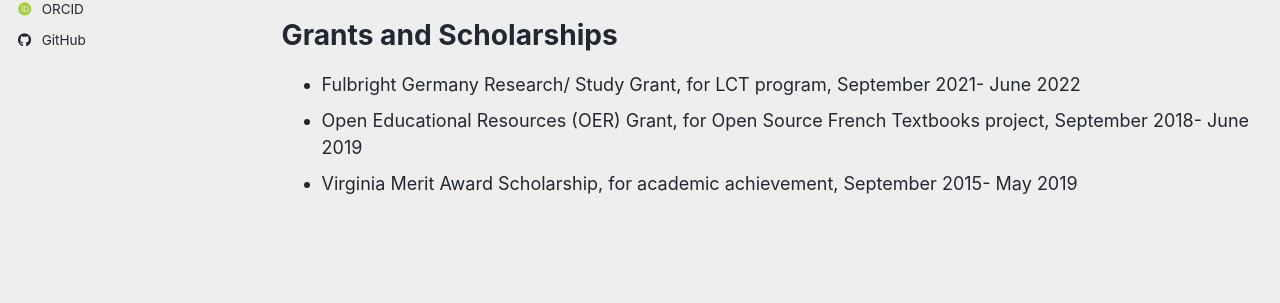
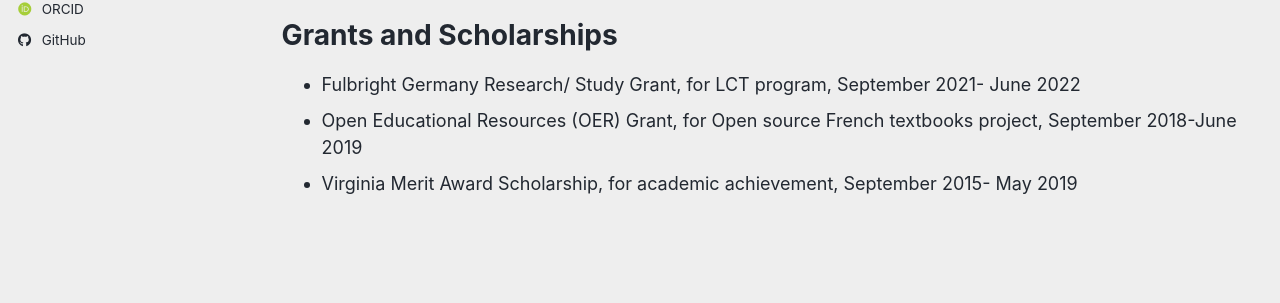
Before and after one commit to allisonakeith/allisonakeith.github.io, a Jekyll site: the page built from _pages/cv.md, in a window 1280 px wide and 900 px high, scrolled down 2712 px. Shown: the part 457-760 px from the top of the window. Built offline with Jekyll 4.4.1, drawn with Linux system fonts in a browser that asks for light colours; some web fonts are replaced; a script bundle is joined from its source files by our own code; library files that are not in the unit come from our copies; a file with an impossible date is left out.

Commit message:
cv talks update

```diff
--- a/_pages/cv.md
+++ b/_pages/cv.md
@@ -88,7 +88,6 @@
 * Los personajes en las comedias de Calderón: un análisis cuantitativo con perspectiva de género (with Antonio Rojas Castro). XX Coloquio Anglogermano sobre Calderón. Allison Keith, Antonio Rojas Castro. Tübingen, Germany. September 20, 2024.
 
 
-
 Service and leadership
 ======
 * June 2020-July 2020 Volunteer: Head ESL Teacher
@@ -98,5 +97,5 @@
 Grants and Scholarships
 ======
 * Fulbright Germany Research/ Study Grant, for LCT program, September 2021- June 2022
-* Open Educational Resources (OER) Grant, for Open Source French Textbooks project, September 2018- June 2019
+* Open Educational Resources (OER) Grant, for Open source French textbooks project, September 2018-June 2019
 * Virginia Merit Award Scholarship, for academic achievement, September 2015- May 2019
```
